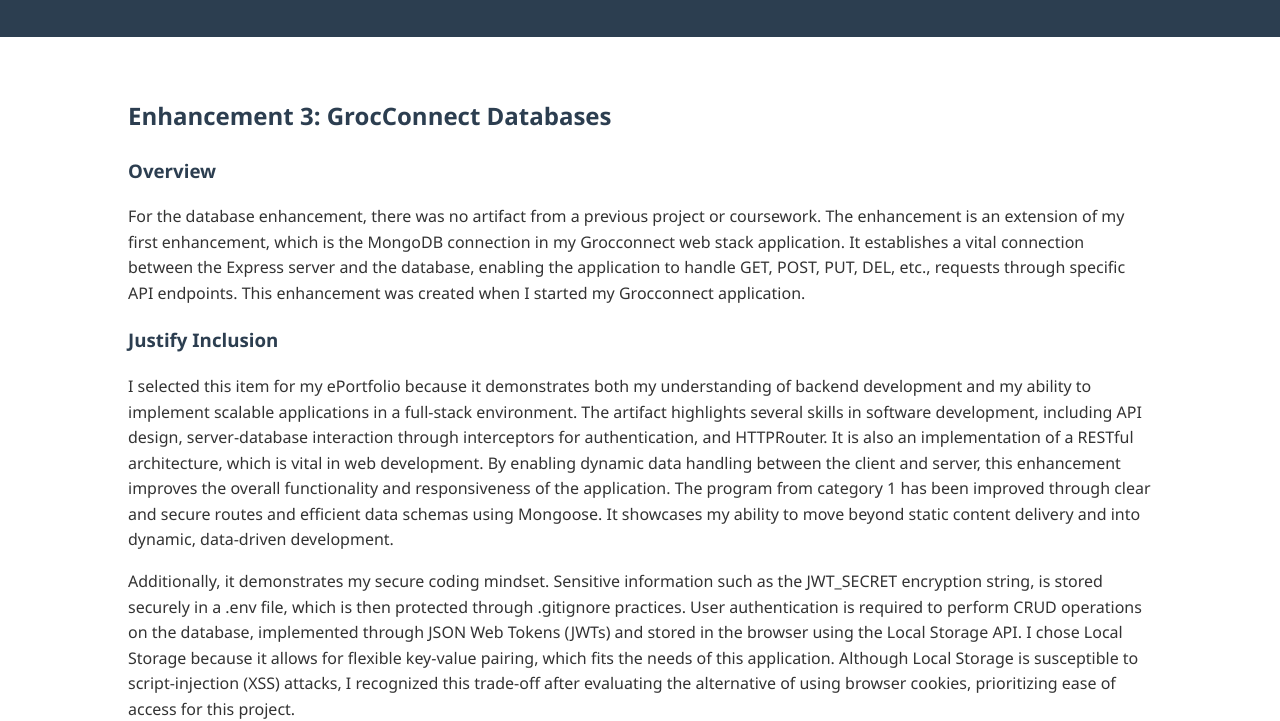
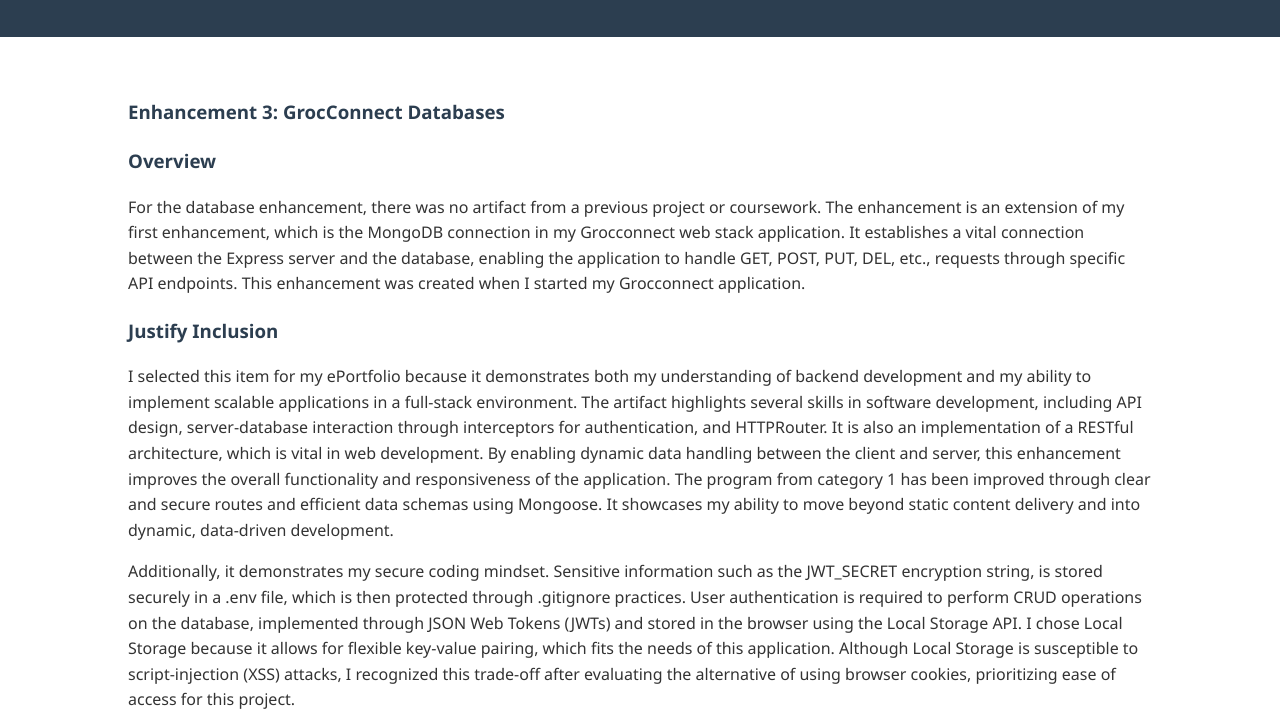
Before and after one commit to esm05/CS-499, a plain HTML site: page enhancement-three.html in a window 1280 px wide. Shown: the part 113-834 px from the top of the page. Drawn offline with Linux system fonts and the light colour scheme.

Commit message:
Update enhancement-three.html

```diff
--- a/enhancement-three.html
+++ b/enhancement-three.html
@@ -32,7 +32,7 @@
 
     <main class="container">
         <section>
-            <h2>Enhancement 3: GrocConnect Databases</h2>
+            <h3>Enhancement 3: GrocConnect Databases</h3>
 
             <h3>Overview</h3>
             <p>For the database enhancement, there was no artifact from a previous project or coursework. The enhancement is an extension of my first enhancement, which is the MongoDB connection in my Grocconnect web stack application. It establishes a vital connection between the Express server and the database, enabling the application to handle GET, POST, PUT, DEL, etc., requests through specific API endpoints. This enhancement was created when I started my Grocconnect application.
```
